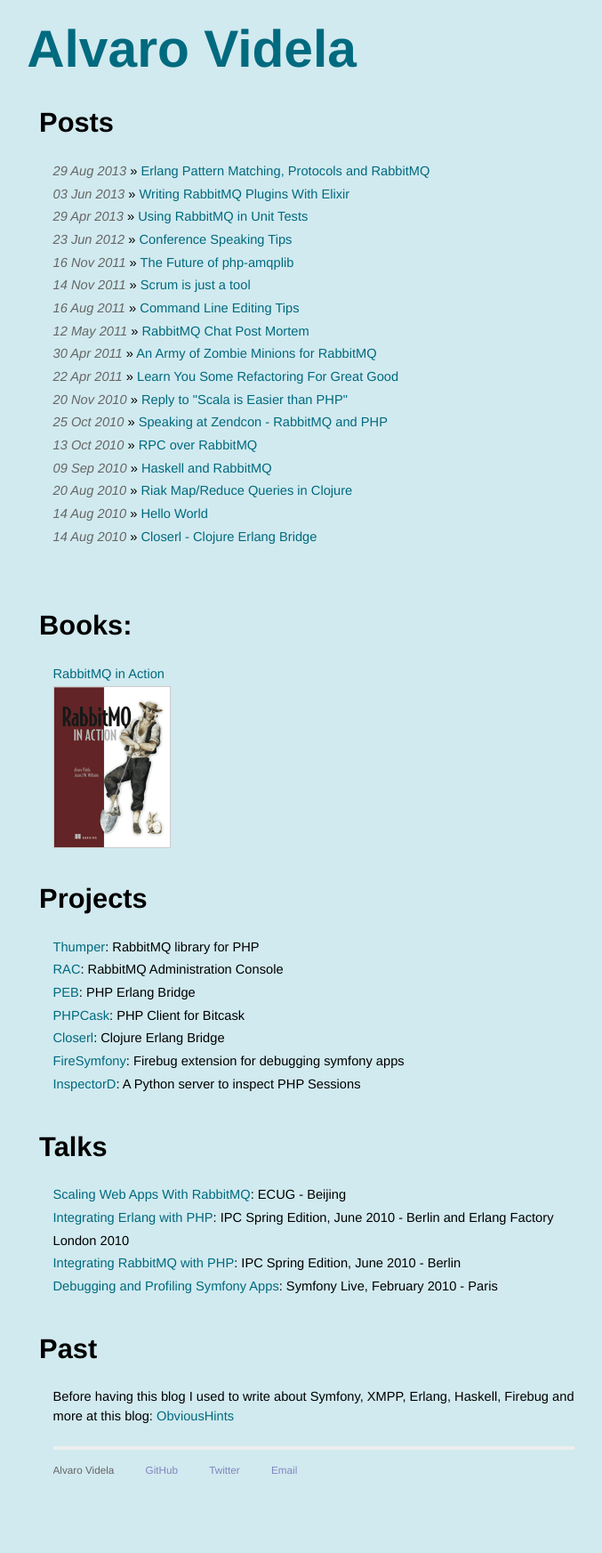
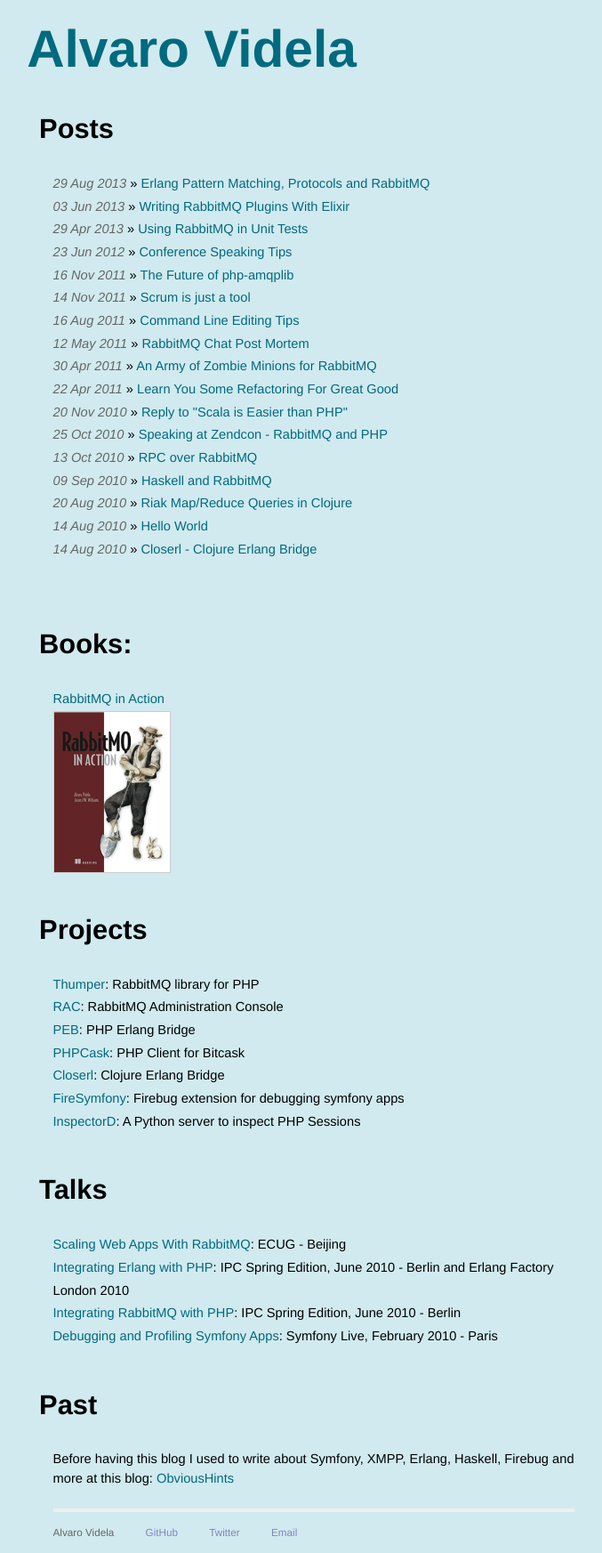
Before and after one commit to videlalvaro/videlalvaro.github.io, a Jekyll site: the page built from index.html, in a window 1280 px wide. Shown: the whole page at 89% size, without its empty margins (287-964 px from the left). Built offline with Jekyll 4.4.1, drawn with Linux system fonts in a browser that asks for light colours; before the commit the page ends 1675 px from its top, so only the background shows below that.

Commit message:
fixes h1 line-height

```diff
--- a/css/screen.css
+++ b/css/screen.css
@@ -44,6 +44,7 @@ h1, h2, h3, h4, h5, h6 {
 h1 {
   font-size: 2.1em;
   margin: 1.5em 0 1em -.5em;
+  line-height: initial;
 }
 
 p {
```
